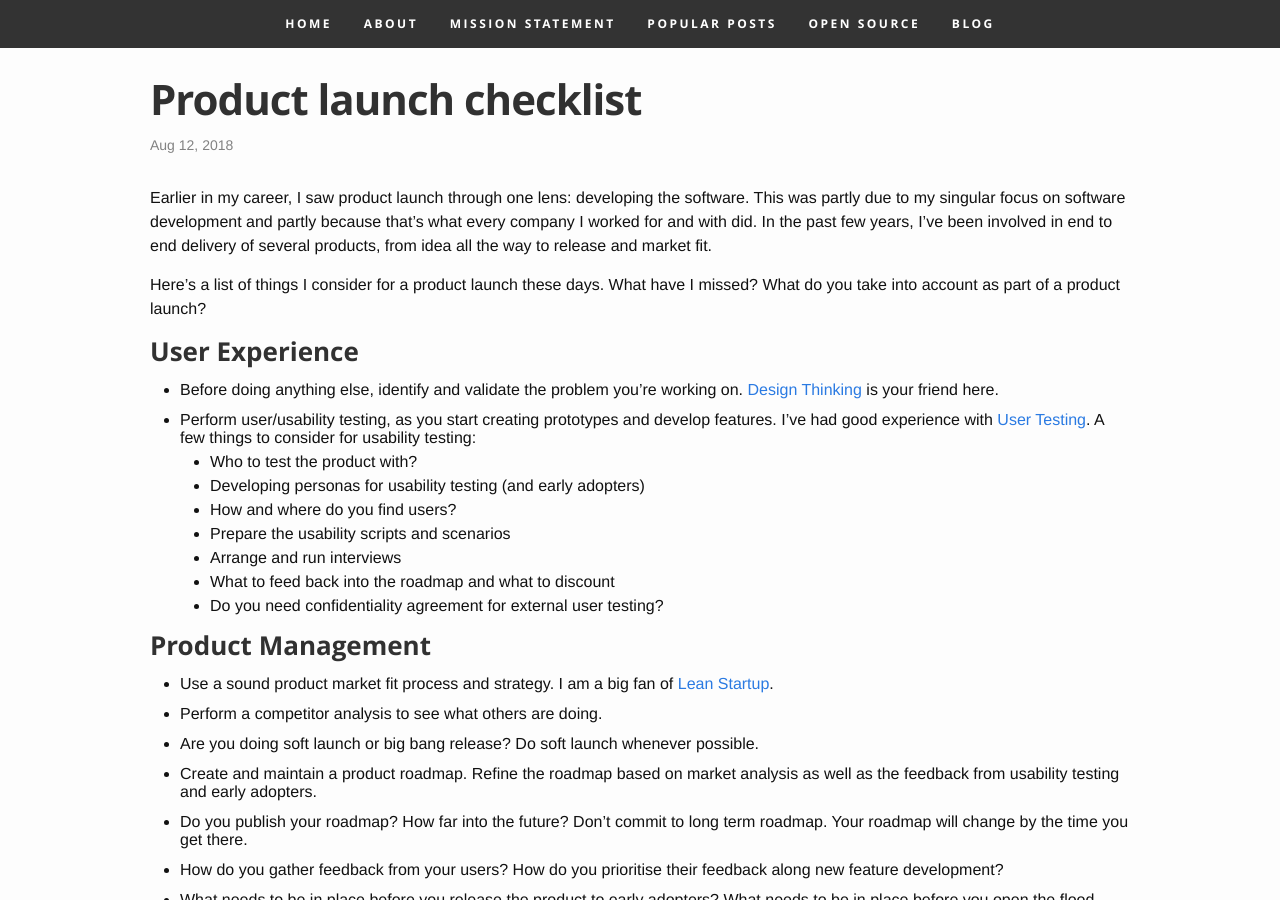
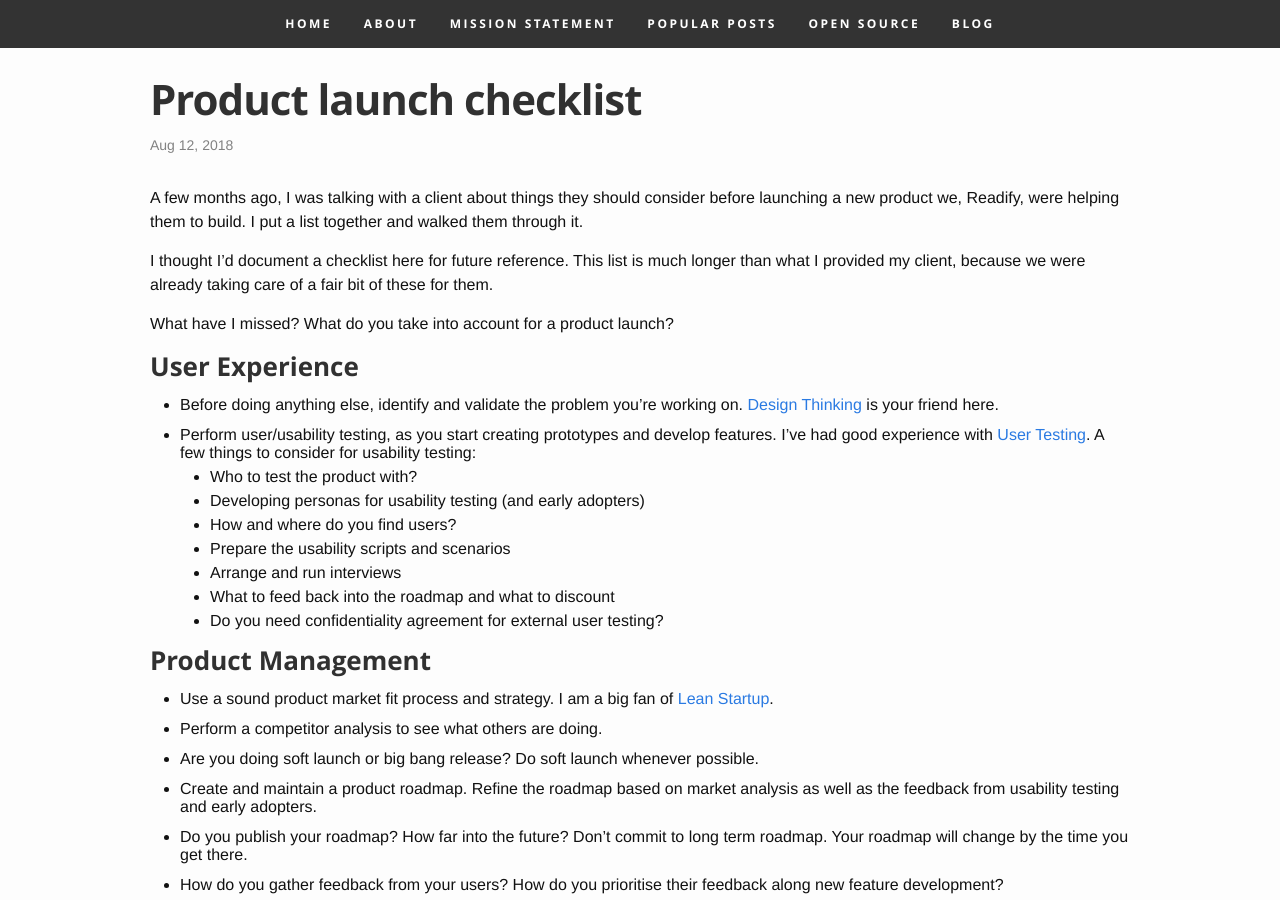
Before and after one commit to MehdiK/mehdik.github.io, a Jekyll site: the page built from _posts/2018-08-12-product-launch-checklist.md, in a window 1280 px wide and 900 px high. Built offline with Jekyll 4.4.1, drawn with Linux system fonts in a browser that asks for light colours; nearby versions of some CDN libraries; comment, search, counter and statistics services are not loaded.

Commit message:
Edited the introduction

```diff
--- a/_posts/2018-08-12-product-launch-checklist.md
+++ b/_posts/2018-08-12-product-launch-checklist.md
@@ -5,9 +5,11 @@ description: "This is a checklist for everything you need to consider for launch
 date: "2018-08-12"
 tags: ["Product"]
 ---
-Earlier in my career, I saw product launch through one lens: developing the software. This was partly due to my singular focus on software development and partly because that's what every company I worked for and with did. In the past few years, I've been involved in end to end delivery of several products, from idea all the way to release and market fit.
+A few months ago, I was talking with a client about things they should consider before launching a new product we, Readify, were helping them to build. I put a list together and walked them through it.
 
-Here's a list of things I consider for a product launch these days. What have I missed? What do you take into account as part of a product launch?
+I thought I'd document a checklist here for future reference. This list is much longer than what I provided my client, because we were already taking care of a fair bit of these for them.
+
+What have I missed? What do you take into account for a product launch?
 
 ### User Experience
  - Before doing anything else, identify and validate the problem you're working on. [Design Thinking](https://www.ideou.com/pages/design-thinking) is your friend here.
```
